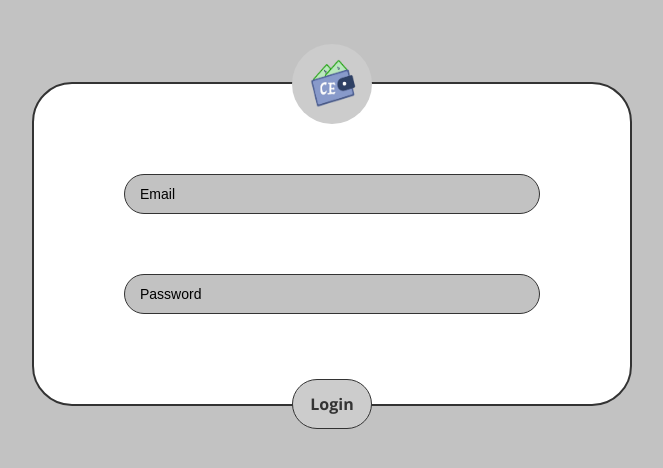
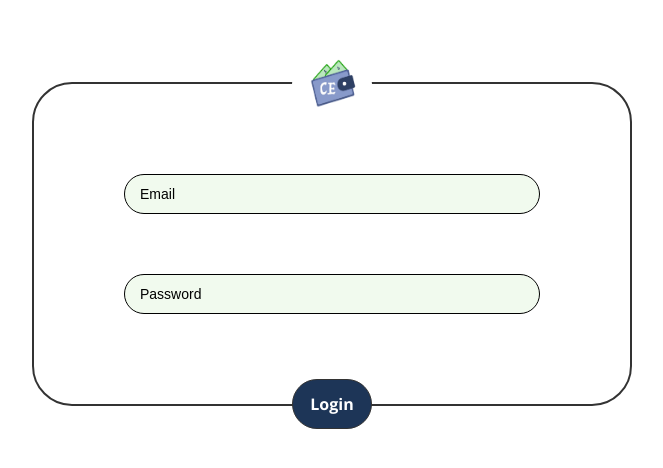
Before and after one commit to TN7738/Crack-Expense, a React (Create React App) app in the folder app_public/: page / in a window 1280 px wide. Shown: the part 156-624 px from the top of the page, without its empty margins (308-971 px from the left). Built offline with nearby package versions, Linux system fonts and the light colour scheme.

Commit message:
Login page css improved

```diff
--- a/app_public/src/components/Loginbox/loginbox.scss
+++ b/app_public/src/components/Loginbox/loginbox.scss
@@ -4,7 +4,7 @@
     justify-content: center;
     align-items: center;
     padding: 0 15px;
-    background-color: #c2c2c2;
+    background-color: #fff;
     .container{
         width: 100%;
         max-width: 600px;
@@ -25,7 +25,7 @@
             left: 50%;
             transform: translateX(-50%);
             top: -40px;
-            background-color: #ccc;
+            background-color: #fff;
             display: flex;
             justify-content: center;
             align-items: center;
@@ -36,11 +36,11 @@
         }
         input{
             width: 100%;
-            border: 1px solid #333;
+            border: 1px solid #000;
             outline: none;
             height: 40px;
             border-radius: 20px;
-            background-color: #c2c2c2;
+            background-color: #f1faee;
             color: #000;
             font-size: 14px;
             padding: 0 15px;
@@ -61,11 +61,11 @@
             justify-content: center;
             align-items: center;
             font-weight: 700;
-            color: #333;
+            color: #fff;
             bottom: -25px;
             left: 50%;
             transform: translateX(-50%);
-            background-color: #ccc;
+            background-color: #1d3557;
         }
     }
 }
```
